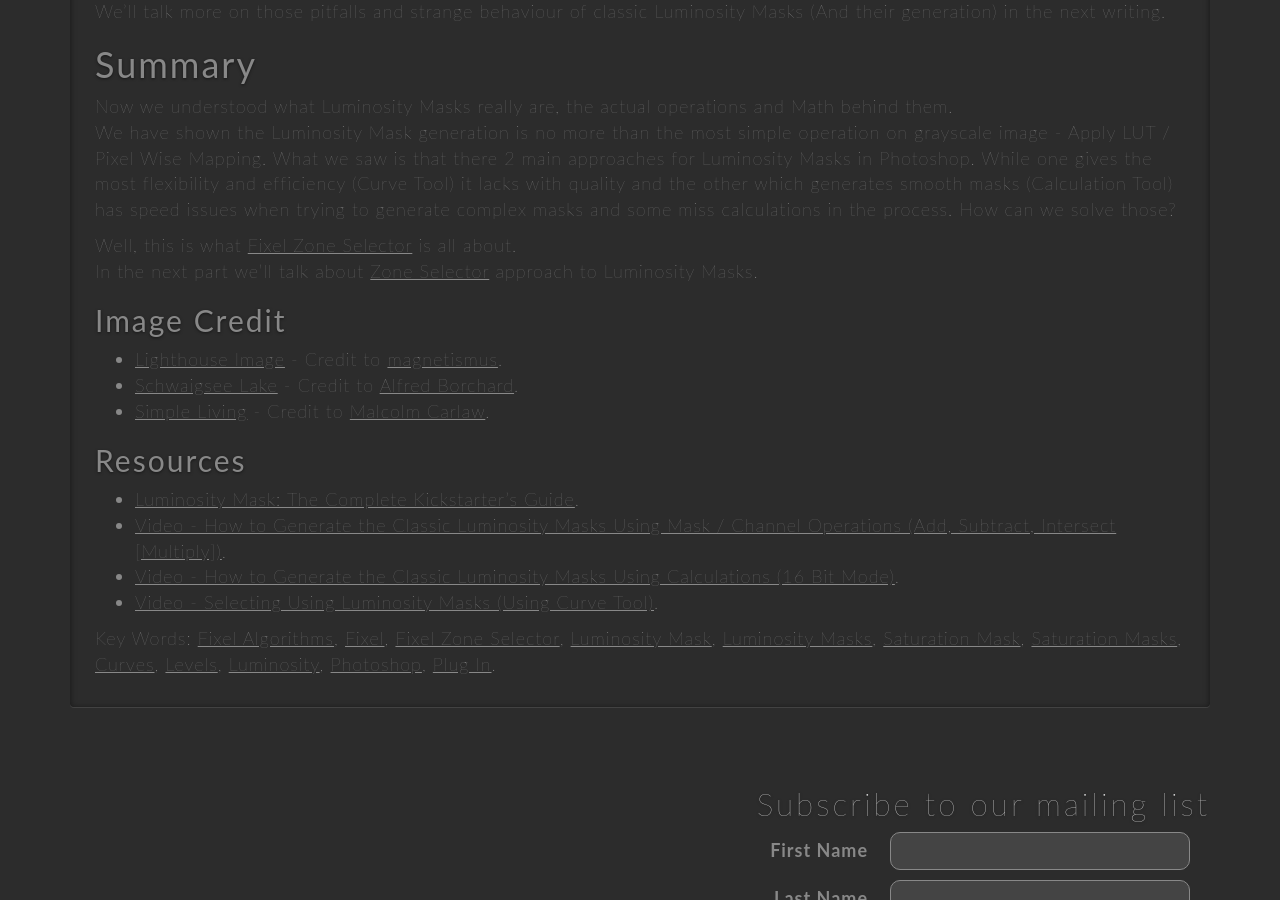
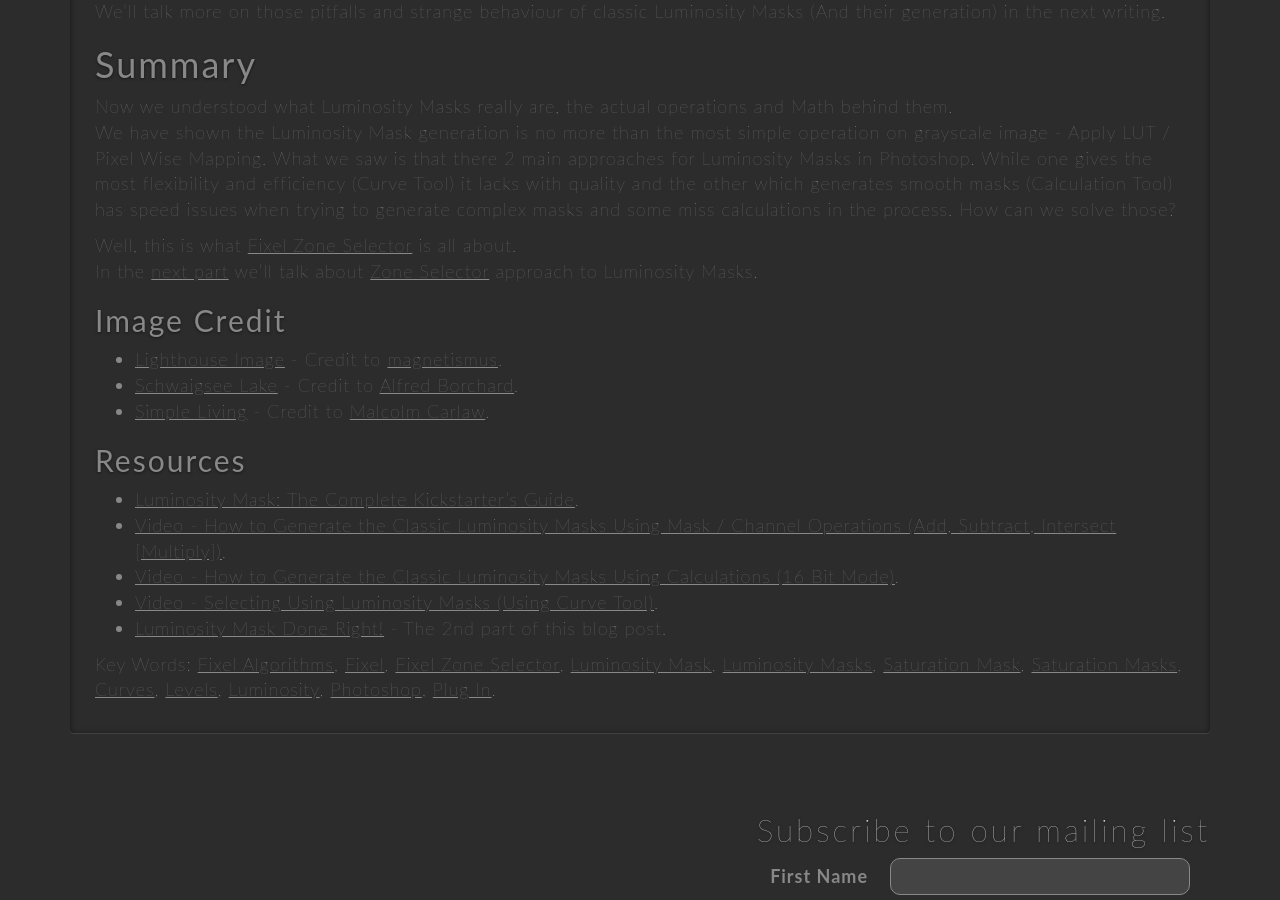
Before and after one commit to FixelAlgorithmsTeam/fixel, a Jekyll site: the page built from _posts/2018-03-08-luminosity-mask-001.md, in a window 1280 px wide and 900 px high, scrolled down 6172 px. Built offline with Jekyll 4.4.1, drawn with Linux system fonts in a browser that asks for light colours; nearby versions of some CDN libraries; formulas are drawn with MathJax 3; comment, search, counter and statistics services are not loaded; some of the changed lines change nothing that is shown.

Commit message:
New 	- 	Update Blog Post Luminosity Mask 002. Fixed 	- 	B Known Issues 	-	C To Do 	- 	Enable MathJax (See documentation). Remarks 	- 	E

```diff
--- a/_posts/2018-03-08-luminosity-mask-001.md
+++ b/_posts/2018-03-08-luminosity-mask-001.md
@@ -173,7 +173,7 @@ What we saw is that there 2 main approaches for Luminosity Masks in Photoshop. W
 How can we solve those?
 
 Well, this is what [Fixel Zone Selector][2] is all about.
-In the next part we'll talk about [Zone Selector][2] approach to Luminosity Masks.
+In the [next part](https://fixelalgorithms.co/news/2018/11/luminosity-mask-002/index.html) we'll talk about [Zone Selector][2] approach to Luminosity Masks.
 
 ## Image Credit
  *  [Lighthouse Image](https://www.flickr.com/photos/magnetismus/8399258607/) - Credit to [magnetismus](https://www.flickr.com/people/magnetismus/).
@@ -186,6 +186,7 @@ In the next part we'll talk about [Zone Selector][2] approach to Luminosity Mask
  *  [Video - How to Generate the Classic Luminosity Masks Using Mask / Channel Operations (Add, Subtract, Intersect [Multiply])](https://www.youtube.com/watch?v=xvjno4d8uJ8).
  *  [Video - How to Generate the Classic Luminosity Masks Using Calculations (16 Bit Mode)](https://www.youtube.com/watch?v=43JbFIOckrM).
  *  [Video - Selecting Using Luminosity Masks (Using Curve Tool)](https://www.youtube.com/watch?v=la-zWPwjuQw).
+ *  [Luminosity Mask Done Right!](https://fixelalgorithms.co/news/2018/11/luminosity-mask-002/index.html) - The 2nd part of this blog post.
 
 
 <!-- This is commented out -->
```
